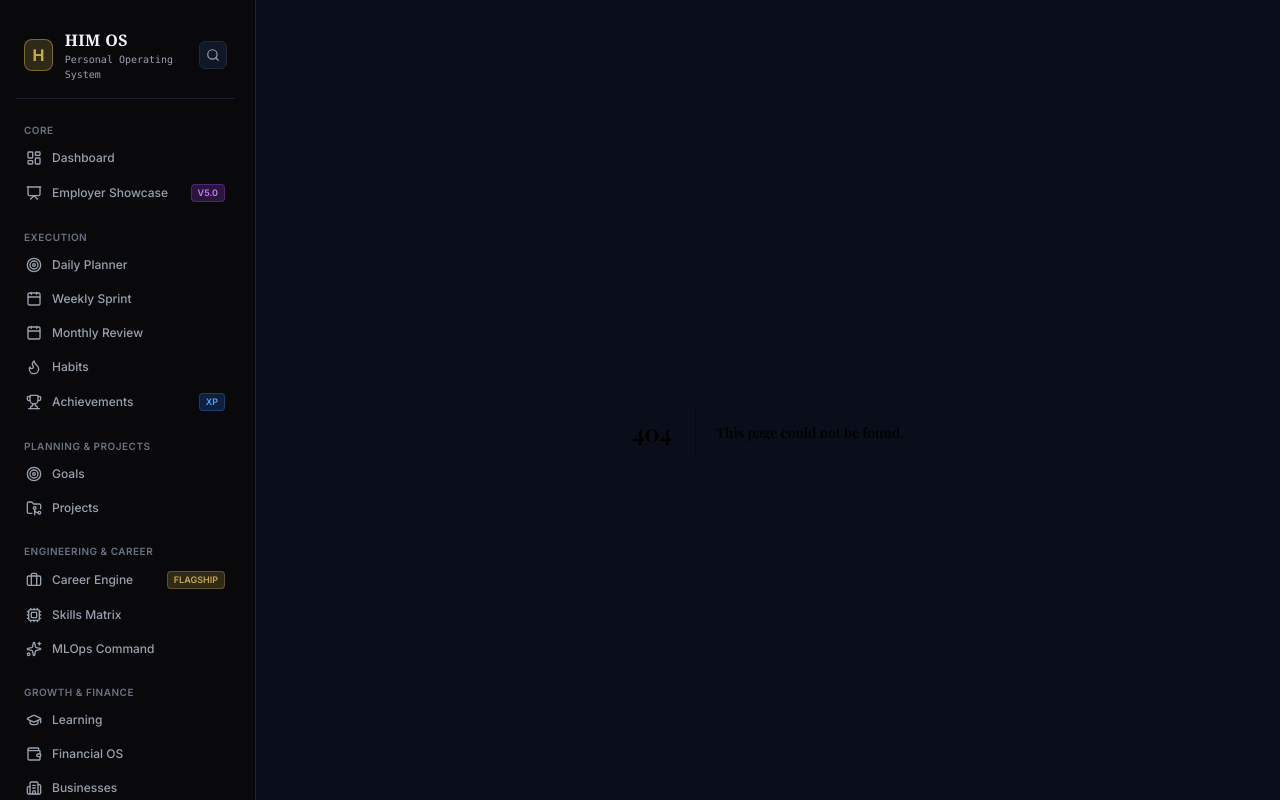
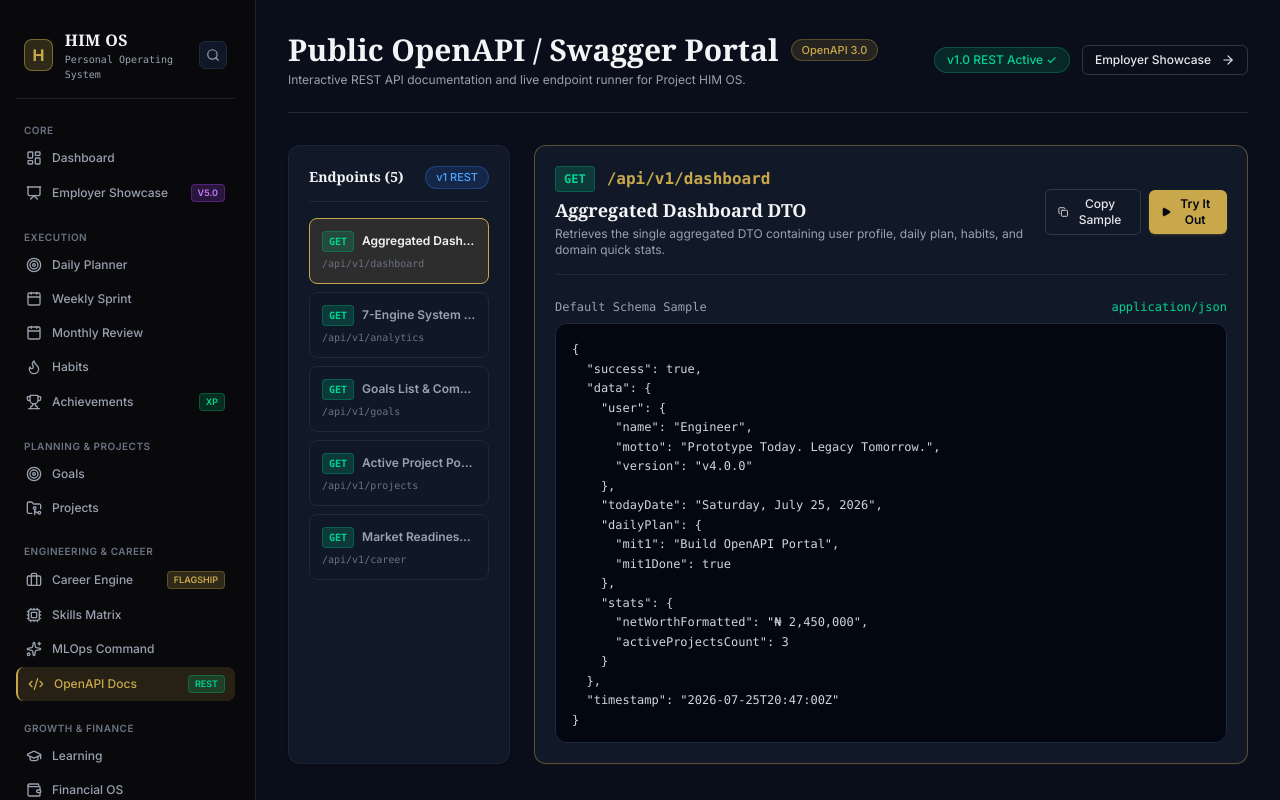
Before and after one commit to Quantumdata66/him-os, a Next.js app: page /api-docs in a window 1280 px wide. Before the commit this address had no page. Shown: the top 800 px of the page. Built offline with nearby package versions, Linux system fonts and the light colour scheme; a web font is replaced by a local one.

Commit message:
feat(v5): add public OpenAPI / Swagger Portal and interactive endpoint runner

```diff
--- /dev/null
+++ b/src/app/api-docs/page.tsx
@@ -0,0 +1,236 @@
+'use client';
+
+import React, { useState } from 'react';
+import { Card } from '@/shared/ui/Card';
+import { Badge } from '@/shared/ui/Badge';
+import { Button } from '@/shared/ui/Button';
+import {
+  BookOpen,
+  Code2,
+  Play,
+  CheckCircle2,
+  Copy,
+  Check,
+  Server,
+  ArrowRight,
+} from 'lucide-react';
+
+interface ApiEndpoint {
+  id: string;
+  method: 'GET' | 'POST';
+  path: string;
+  title: string;
+  description: string;
+  requestBodySample?: object;
+  responseSample: object;
+}
+
+const API_ENDPOINTS: ApiEndpoint[] = [
+  {
+    id: 'ep-dashboard',
+    method: 'GET',
+    path: '/api/v1/dashboard',
+    title: 'Aggregated Dashboard DTO',
+    description: 'Retrieves the single aggregated DTO containing user profile, daily plan, habits, and domain quick stats.',
+    responseSample: {
+      success: true,
+      data: {
+        user: { name: 'Engineer', motto: 'Prototype Today. Legacy Tomorrow.', version: 'v4.0.0' },
+        todayDate: 'Saturday, July 25, 2026',
+        dailyPlan: { mit1: 'Build OpenAPI Portal', mit1Done: true },
+        stats: { netWorthFormatted: '₦ 2,450,000', activeProjectsCount: 3 },
+      },
+      timestamp: '2026-07-25T20:47:00Z',
+    },
+  },
+  {
+    id: 'ep-analytics',
+    method: 'GET',
+    path: '/api/v1/analytics',
+    title: '7-Engine System Analytics Report',
+    description: 'Computes real-time weighted Life OS score across Consistency, Engineer, Health, Learning, Career, Financial, and Business engines.',
+    responseSample: {
+      success: true,
+      data: {
+        overallLifeOSScore: 88,
+        consistencyScore: { score: 90, status: 'optimal' },
+        engineerScore: { score: 85, status: 'good' },
+        careerScore: { score: 88, status: 'optimal' },
+      },
+      timestamp: '2026-07-25T20:47:00Z',
+    },
+  },
+  {
+    id: 'ep-goals',
+    method: 'GET',
+    path: '/api/v1/goals',
+    title: 'Goals List & Computed Progress',
+    description: 'Returns active goals with dynamically computed progress metrics (never hardcoded).',
+    responseSample: {
+      success: true,
+      data: [
+        { id: 'g1', title: 'Read 20 Growth & Architecture Books', progressPct: 90, computedDetails: '18/20 Books Completed' },
+      ],
+      timestamp: '2026-07-25T20:47:00Z',
+    },
+  },
+  {
+    id: 'ep-[#projects]',
+    method: 'GET',
+    path: '/api/v1/projects',
+    title: 'Active Project Portfolio',
+    description: 'Exposes active engineering projects, milestone checklists, and tech stack metadata.',
+    responseSample: {
+      success: true,
+      data: [
+        { id: 'p1', name: 'Project HIM OS', techStack: ['Next.js', 'FastAPI', 'Supabase'], status: 'active' },
+      ],
+      timestamp: '2026-07-25T20:47:00Z',
+    },
+  },
+  {
+    id: 'ep-career',
+    method: 'GET',
+    path: '/api/v1/career',
+    title: 'Market Readiness & Application Pipeline',
+    description: 'Returns the computed Market Readiness report, top verified skills, and job applications.',
+    responseSample: {
+      success: true,
+      data: {
+        readinessReport: { overallScorePct: 88, skillCoveragePct: 92 },
+        applications: [{ company: 'Stripe', role: 'Backend Engineer', status: 'interview' }],
+      },
+      timestamp: '2026-07-25T20:47:00Z',
+    },
+  },
+];
+
+export default function ApiDocsPage() {
+  const [activeEp, setActiveEp] = useState<ApiEndpoint>(API_ENDPOINTS[0]);
+  const [liveResponse, setLiveResponse] = useState<string | null>(null);
+  const [loading, setLoading] = useState(false);
+  const [copied, setCopied] = useState(false);
+
+  const handleTestEndpoint = async (path: string) => {
+    setLoading(true);
+    try {
+      const res = await fetch(path);
+      const data = await res.json();
+      setLiveResponse(JSON.stringify(data, null, 2));
+    } catch {
+      setLiveResponse(JSON.stringify(activeEp.responseSample, null, 2));
+    } finally {
+      setLoading(false);
+    }
+  };
+
+  const handleCopy = () => {
+    navigator.clipboard.writeText(JSON.stringify(activeEp.responseSample, null, 2));
+    setCopied(true);
+    setTimeout(() => setCopied(false), 2000);
+  };
+
+  return (
+    <div className="space-y-8 max-w-6xl mx-auto pb-12 select-none">
+      {/* Header */}
+      <div className="flex items-center justify-between pb-6 border-b border-gray-800">
+        <div>
+          <div className="flex items-center space-x-3 mb-1">
+            <h1 className="text-3xl font-serif font-bold text-gray-100">Public OpenAPI / Swagger Portal</h1>
+            <Badge variant="gold">OpenAPI 3.0</Badge>
+          </div>
+          <p className="text-xs text-gray-400">
+            Interactive REST API documentation and live endpoint runner for Project HIM OS.
+          </p>
+        </div>
+        <div className="flex items-center space-x-3">
+          <Badge variant="green" className="text-xs py-1 px-3">
+            v1.0 REST Active ✓
+          </Badge>
+          <Button variant="outline" size="sm" onClick={() => window.location.assign('/demo')}>
+            <span>Employer Showcase</span>
+            <ArrowRight className="w-3.5 h-3.5 ml-1" />
+          </Button>
+        </div>
+      </div>
+
+      {/* Main API Docs Grid */}
+      <div className="grid grid-cols-1 lg:grid-cols-4 gap-6">
+        {/* Endpoint Navigation List */}
+        <Card className="space-y-4">
+          <div className="flex items-center justify-between border-b border-gray-800 pb-3">
+            <h3 className="text-sm font-serif font-semibold text-gray-100">Endpoints ({API_ENDPOINTS.length})</h3>
+            <Badge variant="blue">v1 REST</Badge>
+          </div>
+
+          <div className="space-y-2">
+            {API_ENDPOINTS.map((ep) => {
+              const isSelected = ep.id === activeEp.id;
+              return (
+                <div
+                  key={ep.id}
+                  onClick={() => {
+                    setActiveEp(ep);
+                    setLiveResponse(null);
+                  }}
+                  className={`p-3 rounded-lg border transition-all cursor-pointer space-y-1 ${
+                    isSelected
+                      ? 'bg-[#C9A84C]/15 border-[#C9A84C] text-gray-100'
+                      : 'bg-gray-900/60 border-gray-800 text-gray-400 hover:border-gray-700'
+                  }`}
+                >
+                  <div className="flex items-center space-x-2">
+                    <span className="text-[10px] font-mono font-bold px-1.5 py-0.5 rounded bg-emerald-500/20 text-emerald-400 border border-emerald-500/30">
+                      {ep.method}
+                    </span>
+                    <span className="text-xs font-semibold truncate">{ep.title}</span>
+                  </div>
+                  <p className="text-[10px] font-mono text-gray-500 truncate">{ep.path}</p>
+                </div>
+              );
+            })}
+          </div>
+        </Card>
+
+        {/* Endpoint Inspector & Live Test Runner */}
+        <Card goldBorder className="lg:col-span-3 space-y-6">
+          <div className="flex flex-col md:flex-row md:items-center justify-between gap-4 border-b border-gray-800 pb-4">
+            <div>
+              <div className="flex items-center space-x-3 mb-1">
+                <span className="text-xs font-mono font-bold px-2 py-1 rounded bg-emerald-500/20 text-emerald-400 border border-emerald-500/30">
+                  {activeEp.method}
+                </span>
+                <span className="text-base font-mono font-bold text-[#C9A84C]">{activeEp.path}</span>
+              </div>
+              <h2 className="text-lg font-serif font-bold text-gray-100 mt-1">{activeEp.title}</h2>
+              <p className="text-xs text-gray-400 mt-0.5">{activeEp.description}</p>
+            </div>
+
+            <div className="flex items-center space-x-2">
+              <Button variant="outline" size="sm" onClick={handleCopy}>
+                {copied ? <Check className="w-3.5 h-3.5 mr-1 text-emerald-400" /> : <Copy className="w-3.5 h-3.5 mr-1" />}
+                <span>{copied ? 'Copied' : 'Copy Sample'}</span>
+              </Button>
+              <Button variant="primary" size="sm" onClick={() => handleTestEndpoint(activeEp.path)} disabled={loading}>
+                <Play className="w-3.5 h-3.5 mr-1 fill-current" />
+                <span>{loading ? 'Sending Request...' : 'Try It Out'}</span>
+              </Button>
+            </div>
+          </div>
+
+          {/* Response Payload Code Box */}
+          <div className="space-y-2">
+            <div className="flex justify-between items-center text-xs font-mono text-gray-400">
+              <span>{liveResponse ? 'Live Response Payload (200 OK)' : 'Default Schema Sample'}</span>
+              <span className="text-emerald-400">application/json</span>
+            </div>
+
+            <pre className="p-4 bg-gray-950 rounded-xl border border-gray-800 text-xs font-mono text-gray-300 overflow-x-auto leading-relaxed max-h-[420px]">
+              {liveResponse || JSON.stringify(activeEp.responseSample, null, 2)}
+            </pre>
+          </div>
+        </Card>
+      </div>
+    </div>
+  );
+}
--- a/src/shared/layout/Sidebar.tsx
+++ b/src/shared/layout/Sidebar.tsx
@@ -25,6 +25,7 @@ import {
   Sparkles,
   Search,
   Presentation,
+  Code2,
 } from 'lucide-react';
 import { ThemeSelector } from '../ui/ThemeSelector';
 
@@ -69,6 +70,7 @@ const NAV_GROUPS: NavGroup[] = [
       { name: 'Career Engine', href: '/career', icon: Briefcase, badge: 'Flagship' },
       { name: 'Skills Matrix', href: '/skills', icon: Cpu },
       { name: 'MLOps Command', href: '/mlops', icon: Sparkles },
+      { name: 'OpenAPI Docs', href: '/api-docs', icon: Code2, badge: 'REST' },
     ],
   },
   {
@@ -185,7 +187,7 @@ export const Sidebar: React.FC = () => {
                                 ? 'bg-[#C9A84C]/20 text-[#C9A84C] border border-[#C9A84C]/30'
                                 : item.badge === 'v5.0'
                                 ? 'bg-purple-500/20 text-purple-400 border border-purple-500/30'
-                                : 'bg-blue-500/20 text-blue-400 border border-blue-500/30'
+                                : 'bg-emerald-500/20 text-emerald-400 border border-emerald-500/30'
                             }`}
                           >
                             {item.badge}
@@ -211,7 +213,7 @@ export const Sidebar: React.FC = () => {
               </div>
               <div>
                 <p className="text-xs font-medium text-gray-200">Engineer HQ</p>
-                <p className="text-[9px] text-gray-500 font-mono">v5.0 Active</p>
+                <p className="text-[9px] text-gray-500 font-mono">OpenAPI Active</p>
               </div>
             </div>
             <span className="w-2 h-2 rounded-full bg-emerald-500 animate-pulse" title="System Online" />
```
